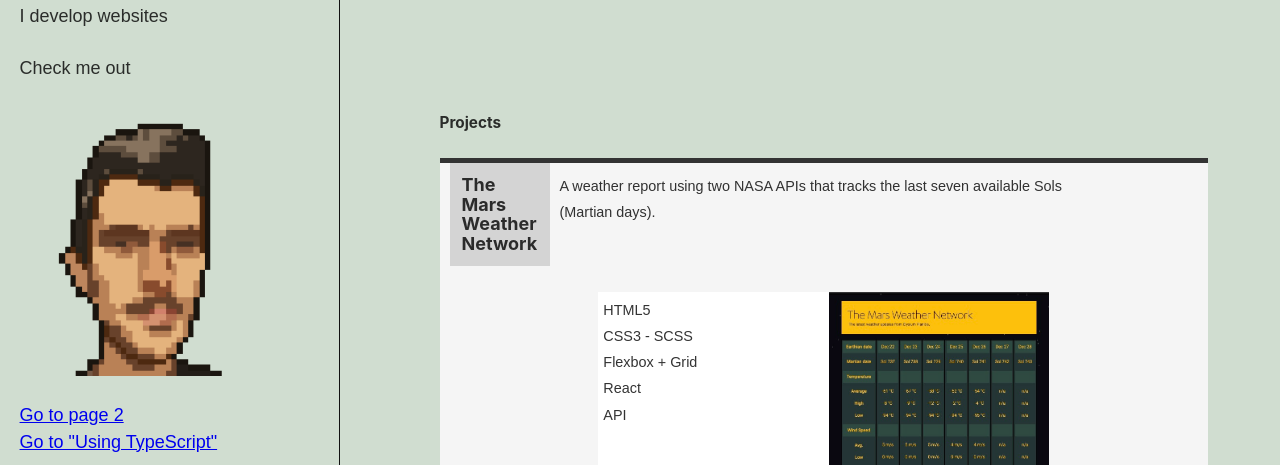
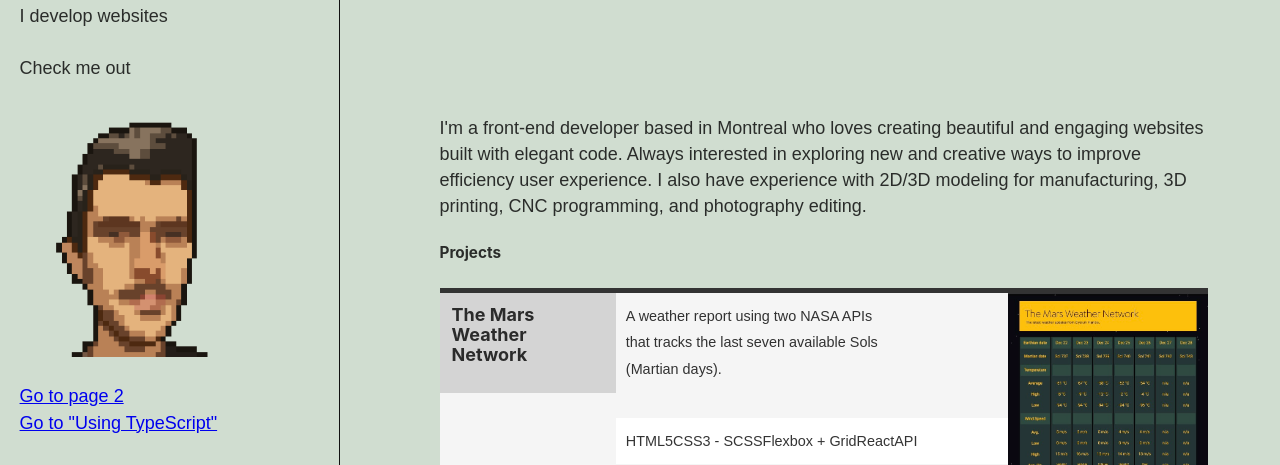
Before and after one commit to ppduss/Portfolio2021, a Gatsby site: page / in a window 1280 px wide. Shown: the part 335-800 px from the top of the page. Built offline with nearby package versions, Linux system fonts and the light colour scheme; Gatsby itself is replaced by a stand-in of ours.

Commit message:
About component

```diff
--- /dev/null
+++ b/src/components/about.jsx
@@ -0,0 +1,13 @@
+import React from "react";
+import styled from "styled-components";
+
+const AboutTxt = styled.p`
+  /* background-color: #f3f3f3; */
+  /* color: white; */
+  `;
+
+const About = () => (
+  <AboutTxt>I'm a front-end developer based in Montreal who loves creating beautiful and engaging websites built with elegant code. Always interested in exploring new and creative ways to improve efficiency user experience. I also have experience with 2D/3D modeling for manufacturing, 3D printing, CNC programming, and photography editing.</AboutTxt>
+)
+
+export default About;
--- a/src/components/portrait.js
+++ b/src/components/portrait.js
@@ -18,7 +18,7 @@ const Portrait = () => {
     query {
       placeholderImage: file(relativePath: { eq: "downloadpix.png" }) {
         childImageSharp {
-          fluid(maxWidth: 1000) {
+          fluid(maxWidth: 500) {
             ...GatsbyImageSharpFluid
           }
         }
--- a/src/components/project.jsx
+++ b/src/components/project.jsx
@@ -12,14 +12,15 @@ const Proj = styled.div`
   margin-bottom: 35px;
   font-weight: 400;
   font-size: 0.8em;
-  padding: 20px, 20px, 0px, 0px;
+  /* padding: 20px, 20px, 20px, 20px; */
 `;
 
 const Title = styled.h4`
-  max-width: 100px;
+  /* max-width: 100px; */
   background-color: #d4d4d4;
   padding: 12px;
   word-break: normal;
+  height: 100px;
 `;
 const Subtitle = styled.p`
   /* display: relative;   */
@@ -30,23 +31,24 @@ const Subtitle = styled.p`
 
 const FirstContainer = styled.div`
 display: flex;
-  margin-left: 10px;
+  /* margin-left: 10px; */
+  /* margin-bottom: 0px; */
 `;
 const SecondContainer = styled.div`
-  display: flex;
+  /* display: flex; */
   justify-content: center;
 `;
 
 const Tools = styled.div`
   background-color: white;
-  /* display: flex; */
-  width: 30%;
+  display: flex;
+  /* width: 30%; */
   min-width: 120px;
-  padding: 5px;
+  padding: 10px;
 `;
 
 const Preview = styled.img`
-  width: 220px;
+  width: 200px;
 `;
 
 const Project = ({title, subTitle, previewImg, ghLink, liveLink, projSkills}) => {
@@ -55,9 +57,9 @@ const Project = ({title, subTitle, previewImg, ghLink, liveLink, projSkills}) =>
     <Proj>
       <FirstContainer>
         <Title>{title}</Title>
+        <SecondContainer>
         <Subtitle>{subTitle}</Subtitle>
-      </FirstContainer>
-      <SecondContainer>
+
         <Tools>
           {projSkills.map((s, i) => {
             return (
@@ -65,8 +67,11 @@ const Project = ({title, subTitle, previewImg, ghLink, liveLink, projSkills}) =>
             )
           })}
         </Tools>
-        <Preview src={previewImg}/>
+
       </SecondContainer>
+      <Preview src={previewImg}/>
+      </FirstContainer>
+
 
       <Button goto={liveLink}>View Live</Button>
       <Button goto={ghLink}>View on GitHub</Button>
--- a/src/pages/index.jsx
+++ b/src/pages/index.jsx
@@ -6,6 +6,7 @@ import Portrait from "../components/portrait";
 import Collage from "../components/collage";
 import Skills from "../components/skills";
 import Project from "../components/project";
+import About from '../components/about';
 import SEO from "../components/seo";
 // import Modal from '../components/modal/modal';
 import mars from '../images/tmwn.jpeg';
@@ -42,7 +43,7 @@ const IndexPage = () => (
       <h1>Patrick Dussault</h1>
       <p>I develop websites</p>
       <p>Check me out</p>
-      <div style={{ maxWidth: `300px`, marginBottom: `1.45rem` }}>
+      <div style={{ maxWidth: `250px`, marginBottom: `1.45rem` }}>
         <Portrait/>
       </div>
 
@@ -51,7 +52,8 @@ const IndexPage = () => (
     </ContainerLeft>
 
     <ContainerRight>
-      <Skills/>
+        <Skills />
+        <About/>
         <h5>Projects</h5>
 
         <Project title={"The Mars Weather Network"} subTitle={"A weather report using two NASA APIs that tracks the last seven available Sols (Martian days)."} previewImg={mars} liveLink={'https://ppduss.github.io/TheMarsWeatherNetwork/'} ghLink={"https://ppduss.github.io/TheMarsWeatherNetwork/"} projSkills={['HTML5', "CSS3 - SCSS", 'Flexbox + Grid', "React", 'API']} />
--- a/src/pages/page-2.js
+++ b/src/pages/page-2.js
@@ -6,7 +6,7 @@ import SEO from "../components/seo"
 
 const SecondPage = () => (
   <Layout>
-    <SEO title="Page two" />
+    <SEO title="Gallery" />
     <h1>Hi from the second page</h1>
     <p>Welcome to page 2</p>
     <Link to="/">Go back to the homepage</Link>
```
